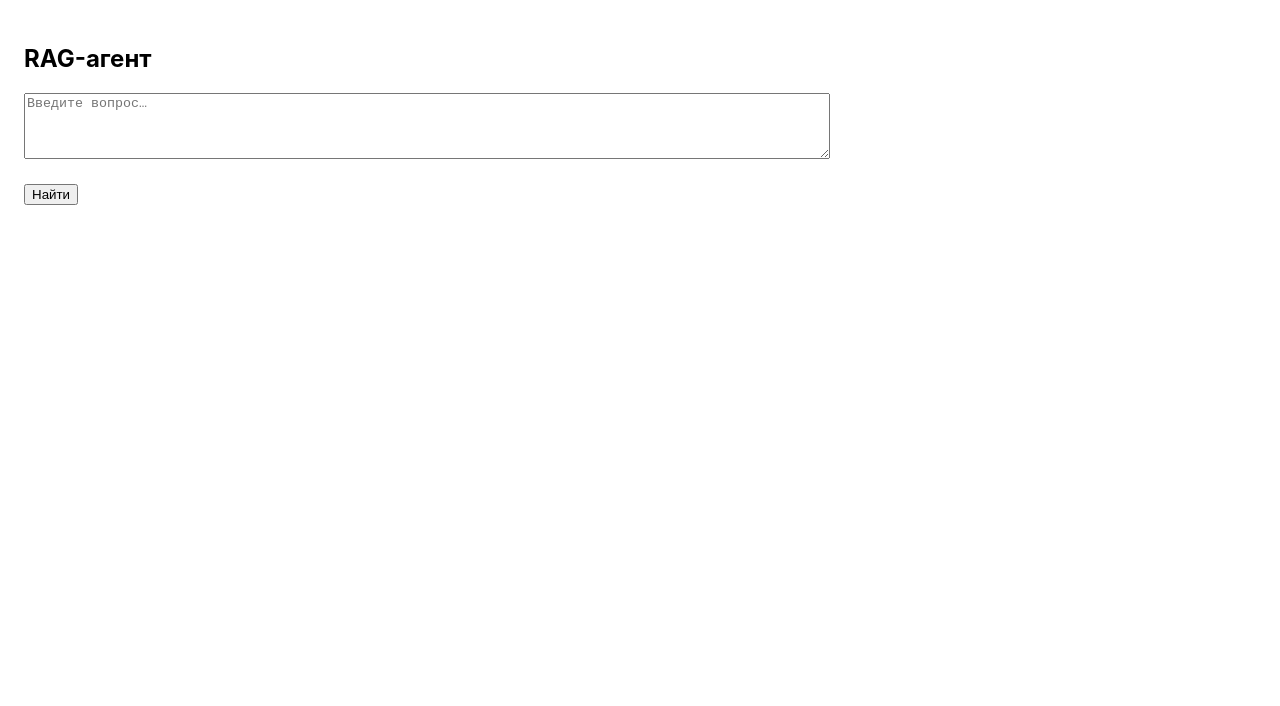
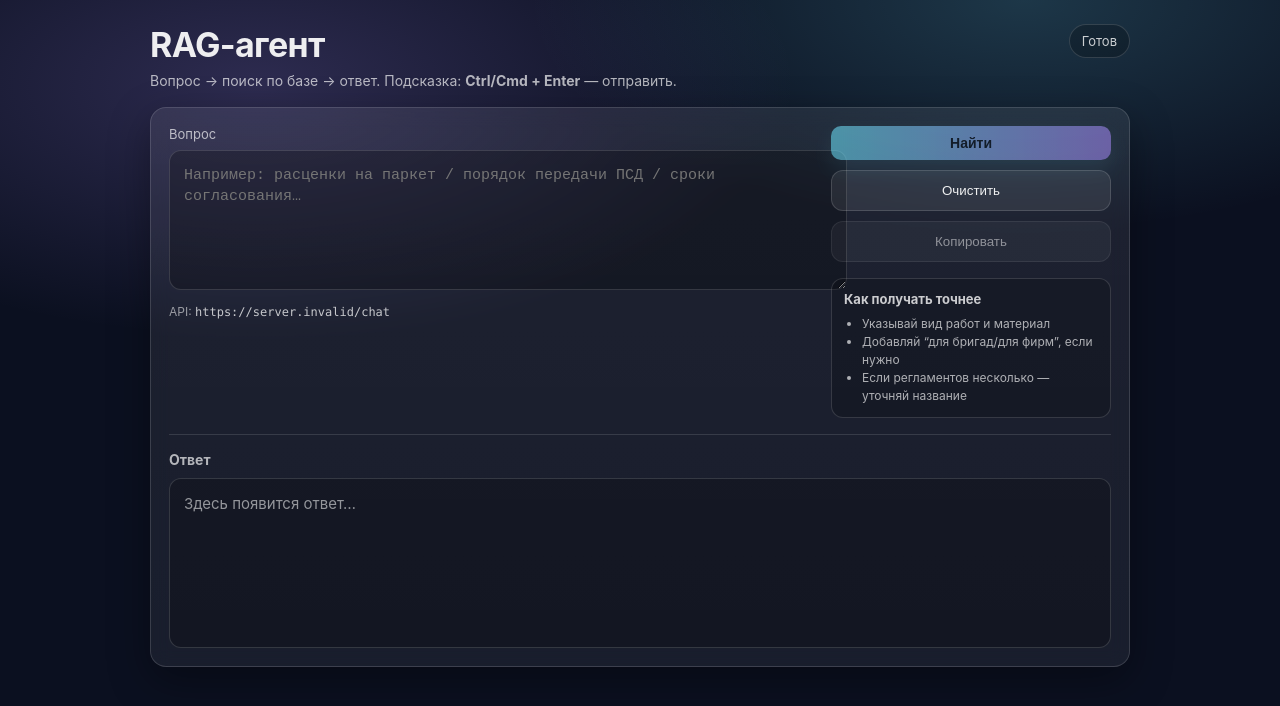
Before and after one commit to Andrefan1406/my_first_site, a React (Create React App) app: page /rag in a window 1280 px wide. Shown: the top 706 px of the page. Built offline with nearby package versions, Linux system fonts and the light colour scheme; no server answers.

Commit message:
ui: create modern rag interface

```diff
--- a/src/RagPage.jsx
+++ b/src/RagPage.jsx
@@ -1,20 +1,27 @@
-import React, { useState } from "react";
+import React, { useMemo, useState } from "react";
 
 const BASE_URL =
   process.env.REACT_APP_RAG_API_URL || "https://rag-agent-v0ap.onrender.com";
-
 const API_URL = `${BASE_URL}/chat`;
 
 const RagPage = () => {
   const [question, setQuestion] = useState("");
   const [answer, setAnswer] = useState("");
   const [loading, setLoading] = useState(false);
+  const [ms, setMs] = useState(null);
+  const [error, setError] = useState("");
+
+  const canAsk = useMemo(() => question.trim().length > 0 && !loading, [question, loading]);
 
   const ask = async () => {
     if (!question.trim()) return;
 
     setLoading(true);
+    setError("");
     setAnswer("");
+    setMs(null);
+
+    const t0 = performance.now();
 
     try {
       const res = await fetch(API_URL, {
@@ -23,45 +30,347 @@ const RagPage = () => {
         body: JSON.stringify({ question }),
       });
 
+      if (!res.ok) {
+        const txt = await res.text();
+        throw new Error(`HTTP ${res.status}: ${txt}`);
+      }
+
       const data = await res.json();
+
+      const t1 = performance.now();
+      setMs(Math.round(t1 - t0));
+
       setAnswer(data.answer || "Нет ответа");
     } catch (e) {
-      setAnswer("Ошибка запроса к серверу");
+      setError(e?.message || "Ошибка запроса к серверу");
     } finally {
       setLoading(false);
     }
   };
 
+  const clearAll = () => {
+    setQuestion("");
+    setAnswer("");
+    setError("");
+    setMs(null);
+  };
+
+  const copyAnswer = async () => {
+    try {
+      await navigator.clipboard.writeText(answer);
+    } catch {
+      // если браузер запретил — просто игнор
+    }
+  };
+
+  const onKeyDown = (e) => {
+    // Ctrl/Cmd + Enter — отправить
+    if ((e.ctrlKey || e.metaKey) && e.key === "Enter") {
+      e.preventDefault();
+      ask();
+    }
+  };
+
   return (
-    <div style={{ padding: 24, maxWidth: 800 }}>
-      <h2>RAG-агент</h2>
+    <div style={styles.page}>
+      <div style={styles.wrap}>
+        <header style={styles.header}>
+          <div>
+            <h1 style={styles.title}>RAG-агент</h1>
+            <p style={styles.subtitle}>
+              Вопрос → поиск по базе → ответ. Подсказка: <b>Ctrl/Cmd + Enter</b> — отправить.
+            </p>
+          </div>
 
+          <div style={{ ...styles.badge, ...(loading ? styles.badgeLoading : null) }}>
+            {loading ? "Ищу…" : "Готов"}
+          </div>
+        </header>
+
+        <section style={styles.card}>
+          <div style={styles.grid}>
+            <div style={styles.left}>
+              <label style={styles.label}>Вопрос</label>
               <textarea
                 rows={4}
-        style={{ width: "100%" }}
-        placeholder="Введите вопрос…"
+                style={styles.textarea}
+                placeholder="Например: расценки на паркет / порядок передачи ПСД / сроки согласования…"
                 value={question}
                 onChange={(e) => setQuestion(e.target.value)}
+                onKeyDown={onKeyDown}
               />
 
-      <br />
-      <br />
+              <div style={styles.hintRow}>
+                <span style={styles.hint}>
+                  API: <span style={styles.mono}>{API_URL}</span>
+                </span>
+                {ms !== null && !error && (
+                  <span style={styles.pill}>{ms} ms</span>
+                )}
+              </div>
+            </div>
 
-      <button onClick={ask} disabled={loading}>
+            <div style={styles.right}>
+              <button
+                onClick={ask}
+                disabled={!canAsk}
+                style={{ ...styles.button, ...(canAsk ? null : styles.buttonDisabled) }}
+              >
                 {loading ? "Ищем…" : "Найти"}
               </button>
 
-      <br />
-      <br />
+              <button onClick={clearAll} style={styles.buttonGhost} disabled={loading}>
+                Очистить
+              </button>
 
-      {answer && (
-        <div style={{ whiteSpace: "pre-wrap" }}>
-          <strong>Ответ:</strong>
-          <p>{answer}</p>
+              <button
+                onClick={copyAnswer}
+                style={{ ...styles.buttonGhost, ...(answer ? null : styles.buttonGhostDisabled) }}
+                disabled={!answer}
+                title={answer ? "Скопировать ответ" : "Нет ответа для копирования"}
+              >
+                Копировать
+              </button>
+
+              <div style={styles.tipBox}>
+                <div style={styles.tipTitle}>Как получать точнее</div>
+                <ul style={styles.tipList}>
+                  <li>Указывай вид работ и материал</li>
+                  <li>Добавляй “для бригад/для фирм”, если нужно</li>
+                  <li>Если регламентов несколько — уточняй название</li>
+                </ul>
               </div>
+            </div>
+          </div>
+
+          <div style={styles.divider} />
+
+          <div style={styles.answerHeader}>
+            <div style={styles.answerTitle}>Ответ</div>
+            {answer && !error && (
+              <span style={styles.pill}>готово</span>
             )}
+            {error && (
+              <span style={{ ...styles.pill, ...styles.pillError }}>ошибка</span>
+            )}
+          </div>
+
+          <div
+            style={{
+              ...styles.answerBox,
+              ...(error ? styles.answerBoxError : null),
+            }}
+          >
+            {error ? (
+              <div style={{ whiteSpace: "pre-wrap" }}>{error}</div>
+            ) : answer ? (
+              <div style={{ whiteSpace: "pre-wrap" }}>{answer}</div>
+            ) : (
+              <div style={styles.placeholder}>Здесь появится ответ…</div>
+            )}
+          </div>
+        </section>
+      </div>
     </div>
   );
 };
 
+const styles = {
+  page: {
+    minHeight: "100vh",
+    padding: 24,
+    background:
+      "radial-gradient(900px 420px at 20% 10%, rgba(167,139,250,0.22), transparent 60%)," +
+      "radial-gradient(900px 420px at 80% 0%, rgba(110,231,255,0.18), transparent 55%)," +
+      "#0b1020",
+    color: "rgba(255,255,255,0.92)",
+  },
+  wrap: {
+    maxWidth: 980,
+    margin: "0 auto",
+  },
+  header: {
+    display: "flex",
+    alignItems: "flex-start",
+    justifyContent: "space-between",
+    gap: 16,
+    marginBottom: 16,
+    flexWrap: "wrap",
+  },
+  title: {
+    margin: 0,
+    fontSize: 34,
+    letterSpacing: "-0.02em",
+  },
+  subtitle: {
+    margin: "6px 0 0",
+    color: "rgba(255,255,255,0.68)",
+    fontSize: 14,
+    lineHeight: 1.4,
+  },
+  badge: {
+    border: "1px solid rgba(255,255,255,0.14)",
+    background: "rgba(0,0,0,0.22)",
+    padding: "8px 12px",
+    borderRadius: 999,
+    color: "rgba(255,255,255,0.78)",
+    fontSize: 13,
+    whiteSpace: "nowrap",
+  },
+  badgeLoading: {
+    borderColor: "rgba(110,231,255,0.35)",
+  },
+  card: {
+    border: "1px solid rgba(255,255,255,0.14)",
+    background:
+      "linear-gradient(180deg, rgba(255,255,255,0.08), rgba(255,255,255,0.06))",
+    borderRadius: 16,
+    padding: 18,
+    boxShadow: "0 14px 40px rgba(0,0,0,0.35)",
+    backdropFilter: "blur(10px)",
+  },
+  grid: {
+    display: "grid",
+    gridTemplateColumns: "1fr 280px",
+    gap: 14,
+  },
+  left: {},
+  right: {
+    display: "flex",
+    flexDirection: "column",
+    gap: 10,
+  },
+  label: {
+    display: "block",
+    fontSize: 13,
+    color: "rgba(255,255,255,0.68)",
+    marginBottom: 8,
+  },
+  textarea: {
+    width: "100%",
+    minHeight: 110,
+    resize: "vertical",
+    padding: "14px 14px",
+    borderRadius: 12,
+    border: "1px solid rgba(255,255,255,0.14)",
+    outline: "none",
+    background: "rgba(0,0,0,0.25)",
+    color: "rgba(255,255,255,0.92)",
+    fontSize: 15,
+    lineHeight: 1.4,
+  },
+  hintRow: {
+    display: "flex",
+    justifyContent: "space-between",
+    alignItems: "center",
+    gap: 10,
+    marginTop: 10,
+    flexWrap: "wrap",
+  },
+  hint: {
+    fontSize: 12,
+    color: "rgba(255,255,255,0.55)",
+  },
+  mono: {
+    fontFamily:
+      "ui-monospace, SFMono-Regular, Menlo, Monaco, Consolas, 'Liberation Mono', 'Courier New', monospace",
+    fontSize: 12,
+    color: "rgba(255,255,255,0.75)",
+  },
+  pill: {
+    fontSize: 12,
+    padding: "6px 10px",
+    borderRadius: 999,
+    border: "1px solid rgba(255,255,255,0.14)",
+    background: "rgba(0,0,0,0.22)",
+    color: "rgba(255,255,255,0.68)",
+  },
+  pillError: {
+    borderColor: "rgba(251,113,133,0.45)",
+    background: "rgba(251,113,133,0.10)",
+    color: "rgba(255,255,255,0.85)",
+  },
+  button: {
+    border: 0,
+    cursor: "pointer",
+    padding: "9px 12px",
+    borderRadius: 10,
+    fontWeight: 600,
+    fontSize: 14,
+    color: "#06101a",
+    background: "linear-gradient(90deg, #6ee7ff, #a78bfa)",
+    boxShadow: "0 10px 20px rgba(110,231,255,0.15)",
+    transition: "transform .08s ease, filter .08s ease",
+  },
+  buttonDisabled: {
+    opacity: 0.55,
+    cursor: "not-allowed",
+  },
+  buttonGhost: {
+    border: "1px solid rgba(255,255,255,0.14)",
+    background: "rgba(255,255,255,0.08)",
+    color: "rgba(255,255,255,0.92)",
+    padding: "12px 14px",
+    borderRadius: 12,
+    cursor: "pointer",
+  },
+  buttonGhostDisabled: {
+    opacity: 0.55,
+    cursor: "not-allowed",
+  },
+  tipBox: {
+    border: "1px solid rgba(255,255,255,0.14)",
+    background: "rgba(0,0,0,0.18)",
+    borderRadius: 12,
+    padding: 12,
+    marginTop: 6,
+  },
+  tipTitle: {
+    fontSize: 13,
+    fontWeight: 700,
+    color: "rgba(255,255,255,0.78)",
+    marginBottom: 8,
+  },
+  tipList: {
+    margin: 0,
+    paddingLeft: 18,
+    color: "rgba(255,255,255,0.66)",
+    fontSize: 12,
+    lineHeight: 1.5,
+  },
+  divider: {
+    height: 1,
+    background: "rgba(255,255,255,0.12)",
+    margin: "16px 0",
+  },
+  answerHeader: {
+    display: "flex",
+    alignItems: "center",
+    justifyContent: "space-between",
+    gap: 10,
+    marginBottom: 10,
+  },
+  answerTitle: {
+    fontSize: 14,
+    fontWeight: 700,
+    color: "rgba(255,255,255,0.68)",
+  },
+  answerBox: {
+    padding: 14,
+    borderRadius: 12,
+    border: "1px solid rgba(255,255,255,0.14)",
+    background: "rgba(0,0,0,0.22)",
+    minHeight: 140,
+    fontSize: 15,
+    lineHeight: 1.5,
+  },
+  answerBoxError: {
+    borderColor: "rgba(251,113,133,0.45)",
+    background: "rgba(251,113,133,0.08)",
+  },
+  placeholder: {
+    color: "rgba(255,255,255,0.55)",
+  },
+};
+
 export default RagPage;
```
Lines whose indentation alone changed are shown as unchanged.
